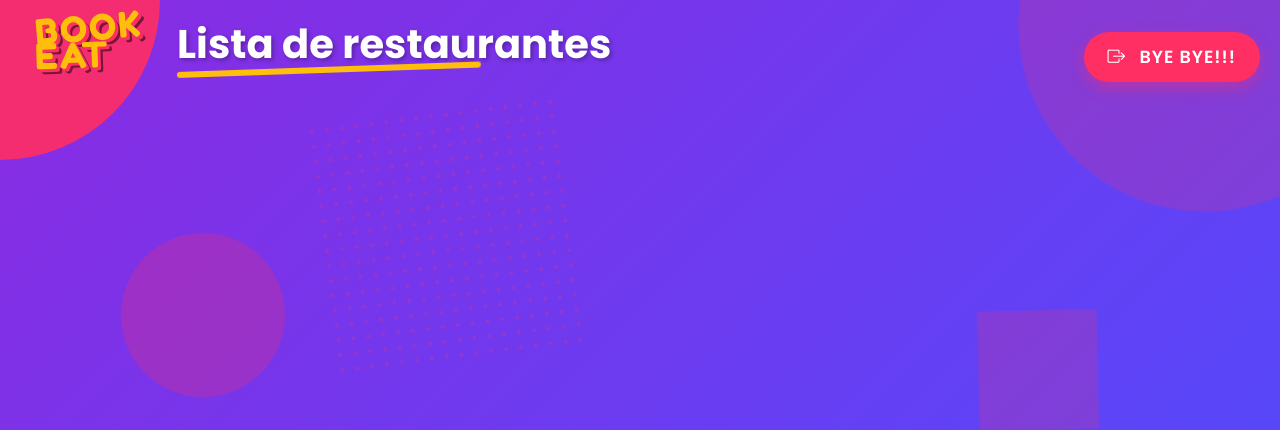
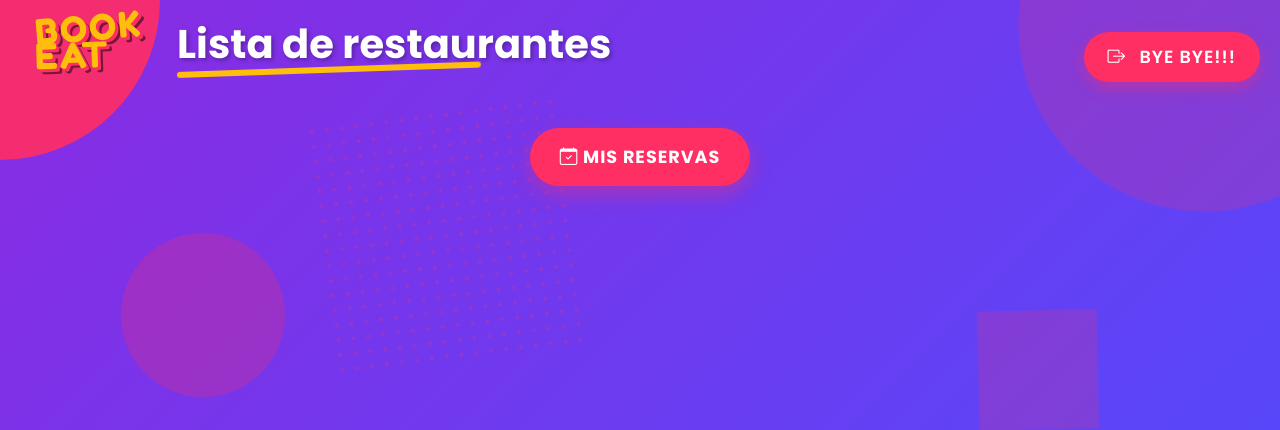
Before and after one commit to RubenSans82/reservatumesa, a Flask app: page /user in a window 1280 px wide. Shown: the top 430 px of the page. Run offline with Flask 3, Linux system fonts and the light colour scheme.

Commit message:
boton reserva

```diff
--- a/templates/user/home.html
+++ b/templates/user/home.html
@@ -39,6 +39,13 @@
             <div class="col-md-10">
                 <h1 class="text-center mb-5">Lista de restaurantes</h1>
 
+                <!-- Add reservations button -->
+                <div class="text-center mb-4">
+                    <a href="{{ url_for('my_reservations') }}" class="btn button-pulse btn-lg">
+                        <i class="bi bi-calendar-check"></i> Mis Reservas
+                    </a>
+                </div>
+
                 <div class="restaurant-list">
                     {% for restaurant in restaurants %}
                         <div class="restaurant-item" {% if restaurant.image %}style="background-image: url('{{ url_for('static', filename='img/' + restaurant.image) }}'); background-size: cover; background-position: center;"{% endif %}>
```
